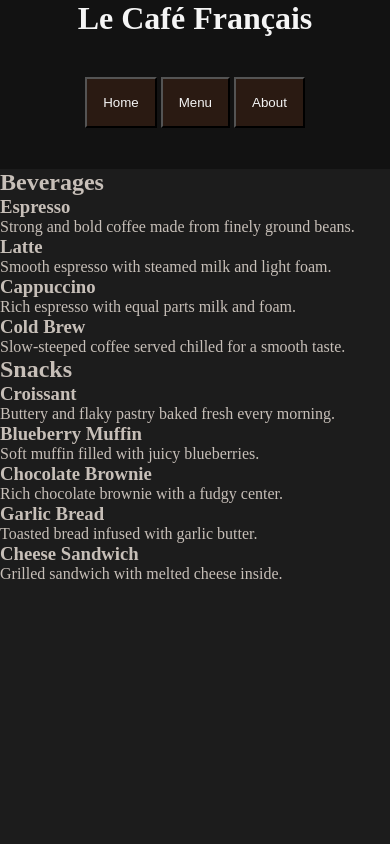
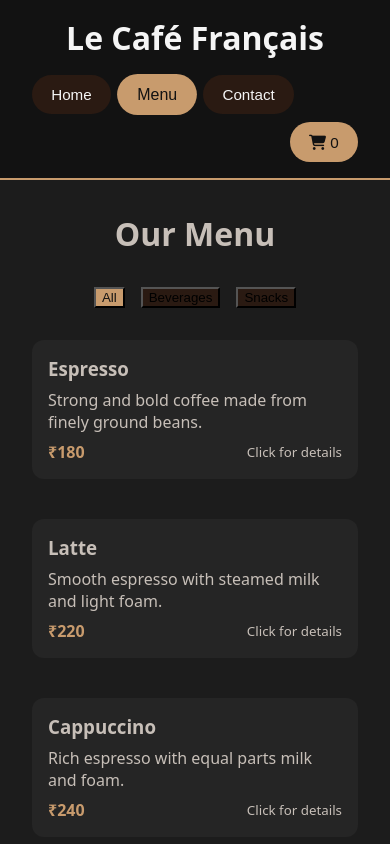
Before and after one commit to Arun-01k/restaurant-page, a website built with webpack: page src/source.html in a window 390 px wide. Both pictures are taken after a click on the button "Menu". Shown: the top 844 px of the page. Built offline with nearby package versions, Linux system fonts and the light colour scheme.

Commit message:
git commit -m "Refactor project: restructure codebase and enhance functionality"

```diff
--- /dev/null
+++ b/src/cart.js
@@ -0,0 +1,71 @@
+let cart = [];
+
+export function initCart() {
+    // Load saved cart
+    const saved = localStorage.getItem("cart");
+    if (saved) cart = JSON.parse(saved);
+
+    window.addItemToCart = function(item) {
+        const existing = cart.find(i => i.id === item.id);
+        if (existing) {
+            existing.quantity = (existing.quantity || 1) + 1;
+        } else {
+            cart.push({ ...item, quantity: 1 });
+        }
+        localStorage.setItem("cart", JSON.stringify(cart));
+        updateCartCount();
+    };
+
+    window.showCart = function() {
+        const total = cart.reduce((sum, item) => sum + (item.price * (item.quantity || 1)), 0);
+
+        let html = `
+            <div class="modal" onclick="if(event.target.classList.contains('modal')) this.remove()">
+                <div class="modal-content" style="max-width:500px;" onclick="event.stopImmediatePropagation()">
+                    <h2>Your Cart</h2>
+                    ${cart.length === 0
+                        ? `<p style="text-align:center; padding:2rem 0; color:#c7bfb8;">Your cart is empty</p>`
+                        : cart.map(item => `
+                            <div style="display:flex; justify-content:space-between; padding:1rem 0; border-bottom:1px solid #333;">
+                                <div>
+                                    <strong>${item.name}</strong><br>
+                                    <small>₹${item.price} × ${item.quantity || 1}</small>
+                                </div>
+                                <div style="text-align:right;">₹${item.price * (item.quantity || 1)}</div>
+                            </div>`).join("")}
+
+                    ${cart.length > 0 ? `
+                        <div style="margin-top:1.5rem; font-size:1.4rem; display:flex; justify-content:space-between;">
+                            <strong>Total</strong>
+                            <strong>₹${total}</strong>
+                        </div>
+                        <button onclick="clearCart()" style="margin-top:1.5rem; width:100%; background:#e74c3c; color:white; padding:1rem; border-radius:50px;">
+                            Clear Cart
+                        </button>
+                    ` : ''}
+                </div>
+            </div>
+        `;
+
+        const container = document.createElement("div");
+        container.innerHTML = html;
+        document.body.appendChild(container.firstElementChild);
+    };
+
+    window.clearCart = function() {
+        cart = [];
+        localStorage.setItem("cart", JSON.stringify(cart));
+        updateCartCount();
+        document.querySelector(".modal").remove();
+    };
+
+    function updateCartCount() {
+        const countEl = document.getElementById("cart-count");
+        if (countEl) {
+            const totalItems = cart.reduce((sum, item) => sum + (item.quantity || 1), 0);
+            countEl.textContent = totalItems;
+        }
+    }
+
+    updateCartCount();
+}
--- /dev/null
+++ b/src/contact.js
@@ -0,0 +1,37 @@
+export function loadContact() {
+    const content = document.getElementById("content");
+
+    content.innerHTML = `
+        <div style="max-width:600px; margin:0 auto;">
+            <h2 style="text-align:center; margin-bottom:2rem; font-size:2rem;">Get in Touch</h2>
+
+            <form id="contact-form" style="display:flex; flex-direction:column; gap:1.5rem;">
+                <input type="text" id="name" placeholder="Your Name" required
+                       style="padding:1rem; background:#252525; border:none; border-radius:12px; color:white;">
+
+                <input type="email" id="email" placeholder="Email Address" required
+                       style="padding:1rem; background:#252525; border:none; border-radius:12px; color:white;">
+
+                <textarea id="message" rows="6" placeholder="Your Message" required
+                          style="padding:1rem; background:#252525; border:none; border-radius:12px; color:white; resize:vertical;"></textarea>
+
+                <button type="submit"
+                        style="background:#c89b6d; color:#121212; padding:1rem; font-size:1.1rem; border-radius:50px; cursor:pointer;">
+                    Send Message
+                </button>
+            </form>
+        </div>
+    `;
+
+    // Form handling
+    document.getElementById("contact-form").addEventListener("submit", function(e) {
+        e.preventDefault();
+        const success = document.createElement("div");
+        success.style.cssText = "position:fixed; bottom:30px; right:30px; background:#4ade80; color:#121212; padding:1rem 2rem; border-radius:50px; box-shadow:0 10px 20px rgba(0,0,0,0.3);";
+        success.textContent = "✅ Message sent! We'll reply soon.";
+        document.body.appendChild(success);
+
+        setTimeout(() => success.remove(), 4000);
+        this.reset();
+    });
+}
--- a/src/index.js
+++ b/src/index.js
@@ -1,20 +1,52 @@
 import "./styles.css";
 import { loadHome } from "./loadHome";
-import { menu } from "./menu";
-import { about } from "./about"
+import { loadMenu } from "./menu";
+import { loadContact } from "./contact";
+import { initCart } from "./cart";
 
-loadHome();
+let currentPage = "home";
 
-const nav = document.querySelector('nav');
+function clearContent() {
+    const content = document.getElementById("content");
+    content.innerHTML = "";          // Simple and instant clear
+}
 
-nav.addEventListener("click", (e) => {
-  if (e.target.tagName !== "BUTTON") return;
+function setActiveButton(page) {
+    document.querySelectorAll("nav button").forEach(btn => {
+        btn.classList.toggle("active", btn.dataset.page === page);
+    });
+}
 
-  const actions = {
-    home: loadHome,
-    menu: menu,
-    about: about
-  };
+function switchPage(page) {
+    clearContent();
+    currentPage = page;
+    setActiveButton(page);
 
-  actions[e.target.dataset.page]?.();
-});
+    if (page === "home")      loadHome();
+    else if (page === "menu") loadMenu();
+    else if (page === "contact") loadContact();
+}
+
+// Main setup
+function init() {
+    // Initial load
+    loadHome();
+    setActiveButton("home");
+
+    // Navigation clicks
+    document.querySelector("nav").addEventListener("click", (e) => {
+        if (e.target.tagName === "BUTTON" && e.target.dataset.page) {
+            switchPage(e.target.dataset.page);
+        }
+    });
+
+    // Cart button
+    document.getElementById("cart-btn").addEventListener("click", () => {
+        window.showCart();
+    });
+
+    // Initialize cart system
+    initCart();
+}
+
+init();
--- a/src/loadHome.js
+++ b/src/loadHome.js
@@ -1,17 +1,15 @@
 export function loadHome() {
-    const contentDiv = document.querySelector("#content");
+    const content = document.getElementById("content");
 
-    contentDiv.textContent = "";
+    content.innerHTML = `
+        <div style="text-align:center; max-width:800px; margin:0 auto;">
+            <img id="mainImg" src="https://picsum.photos/id/1015/1200/600"
+                 style="width:100%; max-height:400px; object-fit:cover; border-radius:16px; margin-bottom:2rem;">
 
-    const mainImg = document.createElement('img');
-    mainImg.id = 'mainImg';
-    contentDiv.append(mainImg);
-
-    const tagLine = document.createElement('h4');
-    tagLine.textContent = "Fresh Coffee, Cozy Vibes";
-    contentDiv.append(tagLine);
-
-    const cafeInfo = document.createElement('p');
-    cafeInfo.textContent = "We serve handcrafted coffee." ;
-    contentDiv.append(cafeInfo);
-};
+            <h2 style="font-size:2.5rem; margin-bottom:1rem;">Fresh Coffee, Cozy Vibes</h2>
+            <p style="font-size:1.3rem; color:#c7bfb8;">
+                We serve handcrafted coffee and French-inspired snacks in a warm, welcoming space.
+            </p>
+        </div>
+    `;
+}
--- a/src/menu.js
+++ b/src/menu.js
@@ -1,83 +1,91 @@
-export function menu() {
-    const contentDiv = document.querySelector("#content");
+const menuItems = [
+    { id: 1, category: "beverage", name: "Espresso", price: 180, desc: "Strong and bold coffee made from finely ground beans." },
+    { id: 2, category: "beverage", name: "Latte", price: 220, desc: "Smooth espresso with steamed milk and light foam." },
+    { id: 3, category: "beverage", name: "Cappuccino", price: 240, desc: "Rich espresso with equal parts milk and foam." },
+    { id: 4, category: "beverage", name: "Cold Brew", price: 200, desc: "Slow-steeped coffee served chilled." },
+    { id: 5, category: "snack", name: "Croissant", price: 150, desc: "Buttery and flaky pastry baked fresh every morning." },
+    { id: 6, category: "snack", name: "Blueberry Muffin", price: 130, desc: "Soft muffin filled with juicy blueberries." },
+    { id: 7, category: "snack", name: "Chocolate Brownie", price: 160, desc: "Rich chocolate brownie with a fudgy center." },
+    { id: 8, category: "snack", name: "Cheese Sandwich", price: 180, desc: "Grilled sandwich with melted cheese inside." }
+];
 
-    contentDiv.textContent = "";
+export function loadMenu() {
+    const content = document.getElementById("content");
 
-    const beverageContainerDiv = document.createElement('div');
-    const snacksContainerDiv = document.createElement('div');
+    let html = `
+        <h2 style="text-align:center; margin-bottom:2rem; font-size:2rem;">Our Menu</h2>
 
-    //beverage
-    const beveragesHeader = document.createElement('h2');
-    beveragesHeader.textContent = "Beverages";
-    beverageContainerDiv.append(beveragesHeader);  //beverages header
+        <div style="display:flex; gap:1rem; justify-content:center; margin-bottom:2rem; flex-wrap:wrap;">
+            <button onclick="filterMenu('all')" class="menu-filter active" style="background:#c89b6d; color:#121212;">All</button>
+            <button onclick="filterMenu('beverage')" class="menu-filter" style="background:var(--bg-accent);">Beverages</button>
+            <button onclick="filterMenu('snack')" class="menu-filter" style="background:var(--bg-accent);">Snacks</button>
+        </div>
 
-    const beverages = [
-    { name: "Espresso",
-    description: "Strong and bold coffee made from finely ground beans." },
+        <div id="menu-grid" style="display:grid; grid-template-columns:repeat(auto-fit, minmax(280px, 1fr)); gap:1.5rem;"></div>
+    `;
 
-    { name: "Latte",
-    description: "Smooth espresso with steamed milk and light foam." },
+    content.innerHTML = html;
+    renderMenuItems("all");
 
-    { name: "Cappuccino",
-    description: "Rich espresso with equal parts milk and foam." },
+    // Make filter function global so inline onclick works
+    window.filterMenu = function(category) {
+        document.querySelectorAll(".menu-filter").forEach(btn => btn.classList.remove("active"));
+        event.target.classList.add("active");
+        renderMenuItems(category);
+    };
+}
 
-    { name: "Cold Brew",
-    description: "Slow-steeped coffee served chilled for a smooth taste." }
-    ];
+function renderMenuItems(category) {
+    const grid = document.getElementById("menu-grid");
 
-    beverages.forEach(item => {
-        const beverageCard = document.createElement('div');
+    const filtered = category === "all"
+        ? menuItems
+        : menuItems.filter(item => item.category === category);
 
-        const beverageItem = document.createElement('h3');
-        beverageItem.textContent = item.name;
+    grid.innerHTML = filtered.map(item => `
+        <div class="menu-card" onclick="showItemModal(${item.id})">
+            <h3>${item.name}</h3>
+            <p style="margin:8px 0;">${item.desc}</p>
+            <div style="display:flex; justify-content:space-between; align-items:center;">
+                <strong style="color:#c89b6d;">₹${item.price}</strong>
+                <small>Click for details</small>
+            </div>
+        </div>
+    `).join("");
+}
 
-        const beverageDesc = document.createElement('p');
-        beverageDesc.textContent = item.description;
+window.showItemModal = function(id) {
+    const item = menuItems.find(i => i.id === id);
+    if (!item) return;
 
-        beverageCard.append(beverageItem, beverageDesc);
+    const modalHTML = `
+        <div class="modal" onclick="if(event.target.classList.contains('modal')) this.remove()">
+            <div class="modal-content" onclick="event.stopImmediatePropagation()">
+                <h2>${item.name}</h2>
+                <p style="margin:1rem 0;">${item.desc}</p>
+                <p style="font-size:1.5rem; color:#c89b6d; margin-bottom:1.5rem;">₹${item.price}</p>
 
-        beverageContainerDiv.append(beverageCard);
-    })
+                <div style="display:flex; gap:1rem;">
+                    <button onclick="addToCart(${item.id}); this.closest('.modal').remove()"
+                            style="flex:1; background:#c89b6d; color:#121212; padding:1rem; border-radius:50px;">
+                        Add to Cart
+                    </button>
+                    <button onclick="this.closest('.modal').remove()"
+                            style="flex:1; background:#333; padding:1rem; border-radius:50px;">
+                        Close
+                    </button>
+                </div>
+            </div>
+        </div>
+    `;
 
+    const modalContainer = document.createElement("div");
+    modalContainer.innerHTML = modalHTML;
+    document.body.appendChild(modalContainer.firstElementChild);
+};
 
-    //snacks
-    const snacksHeader = document.createElement('h2');
-    snacksHeader.textContent = "Snacks";
-    snacksContainerDiv.append(snacksHeader);  //snacks header
-
-    const snacks = [
-    { name: "Croissant",
-    description: "Buttery and flaky pastry baked fresh every morning." },
-
-    { name: "Blueberry Muffin",
-    description: "Soft muffin filled with juicy blueberries." },
-
-    { name: "Chocolate Brownie",
-    description: "Rich chocolate brownie with a fudgy center." },
-
-    { name: "Garlic Bread",
-    description: "Toasted bread infused with garlic butter." },
-
-    { name: "Cheese Sandwich",
-    description: "Grilled sandwich with melted cheese inside." }
-    ];
-
-    snacks.forEach(item => {
-    const snacksCard = document.createElement('div');
-
-    const snacksItem = document.createElement('h3');
-    snacksItem.textContent = item.name;
-
-    const snacksDesc = document.createElement('p');
-    snacksDesc.textContent = item.description;
-
-    snacksCard.append(snacksItem, snacksDesc);
-
-    snacksContainerDiv.append(snacksCard);
-    })
-
-
-    //appending beverage and snacks to display
-    contentDiv.append(beverageContainerDiv);
-    contentDiv.append(snacksContainerDiv);
+window.addToCart = function(id) {
+    const item = menuItems.find(i => i.id === id);
+    window.addItemToCart(item);           // handled in cart.js
+    alert(`${item.name} added to cart!`);
 };
--- a/src/source.html
+++ b/src/source.html
@@ -3,7 +3,8 @@
 <head>
     <meta charset="UTF-8">
     <meta name="viewport" content="width=device-width, initial-scale=1.0">
-    <title>Document</title>
+    <title>Le Café Français</title>
+    <link rel="stylesheet" href="https://cdnjs.cloudflare.com/ajax/libs/font-awesome/6.5.1/css/all.min.css">
 </head>
 <body>
     <header>
@@ -11,11 +12,16 @@
         <nav>
             <button data-page="home">Home</button>
             <button data-page="menu">Menu</button>
-            <button data-page="about">About</button>
+            <button data-page="contact">Contact</button>
+
+            <!-- Cart Button -->
+            <button id="cart-btn" style="margin-left: auto; background: #c89b6d; color: #121212;">
+                <i class="fa-solid fa-cart-shopping"></i>
+                <span id="cart-count">0</span>
+            </button>
         </nav>
     </header>
 
     <div id="content"></div>
-
 </body>
 </html>
--- a/src/styles.css
+++ b/src/styles.css
@@ -4,55 +4,115 @@
 }
 
 :root {
-  /* Backgrounds */
-  --bg-main: #121212;        /* page background */
-  --bg-section: #1c1c1c;     /* cards / sections */
-  --bg-accent: #2a1a12;      /* coffee brown tint */
-
-  /* Text */
+  --bg-main: #121212;
+  --bg-section: #1c1c1c;
+  --bg-accent: #2a1a12;
   --text-primary: #f5f5f5;
   --text-secondary: #c7bfb8;
-
-  /* Accent colors */
-  --accent-coffee: #c89b6d;  /* latte color */
+  --accent-coffee: #c89b6d;
   --accent-caramel: #e0a96d;
   --accent-cream: #f3e9dc;
-
-  /* Buttons */
-  --btn-bg: #c89b6d;
-  --btn-text: #121212;
-  --btn-hover: #e0a96d;
-
-  /* Borders / lines */
-  --border-soft: #3a2a20;
 }
 
 body {
     display: flex;
     flex-direction: column;
+    font-family: system-ui, sans-serif;
+    background: var(--bg-main);
+    color: var(--text-primary);
+    min-height: 100vh;
 }
 
 header {
-    height: 20vh;
     background-color: var(--bg-main);
     color: var(--text-primary);
+    padding: 1rem 2rem;
     display: flex;
-    flex-direction: column;
     align-items: center;
+    flex-wrap: wrap;
+    gap: 1rem;
+    border-bottom: 2px solid var(--accent-coffee);
 }
 
-header > * {
-    flex: 1 1 auto;
+header h1 {
+    font-size: 2rem;
+    flex: 1;
+}
+
+nav {
+    display: flex;
+    gap: 0.5rem;
+    flex-wrap: wrap;
+}
+
+nav button {
+    background-color: var(--bg-accent);
+    color: var(--text-primary);
+    border: none;
+    padding: 0.8rem 1.5rem;
+    border-radius: 50px;
+    cursor: pointer;
+    transition: all 0.3s ease;
+}
+
+nav button.active {
+    background-color: var(--accent-coffee);
+    color: #121212;
+    transform: scale(1.05);
 }
 
 #content {
-    height: 80vh;
+    flex: 1;
     background-color: var(--bg-section);
     color: var(--text-secondary);
+    padding: 2rem;
+    transition: opacity 0.4s ease;   /* smooth tab change */
 }
 
-button {
-    color: inherit;
-    background-color: var(--bg-accent);
+/* Card styles for menu */
+.menu-card {
+    background: #252525;
+    border-radius: 12px;
     padding: 1rem;
+    margin-bottom: 1rem;
+    cursor: pointer;
+    transition: transform 0.3s ease;
 }
+
+.menu-card:hover {
+    transform: translateY(-4px);
+    box-shadow: 0 10px 20px rgba(200, 155, 109, 0.2);
+}
+
+/* Modal */
+.modal {
+    position: fixed;
+    top: 0; left: 0;
+    width: 100%; height: 100%;
+    background: rgba(0, 0, 0, 0.8);
+    display: flex;
+    align-items: center;
+    justify-content: center;
+    z-index: 1000;
+}
+
+.modal-content {
+    background: #1c1c1c;
+    max-width: 420px;
+    width: 90%;
+    border-radius: 16px;
+    padding: 2rem;
+    color: var(--text-primary);
+}
+
+/* Responsive */
+@media (max-width: 600px) {
+    header {
+        flex-direction: column;
+        text-align: center;
+    }
+    nav button {
+        padding: 0.7rem 1.2rem;
+        font-size: 0.95rem;
+    }
+}
```
Also changed, not shown: src/about.js (deleted, +0 -66 lines), README.md.
